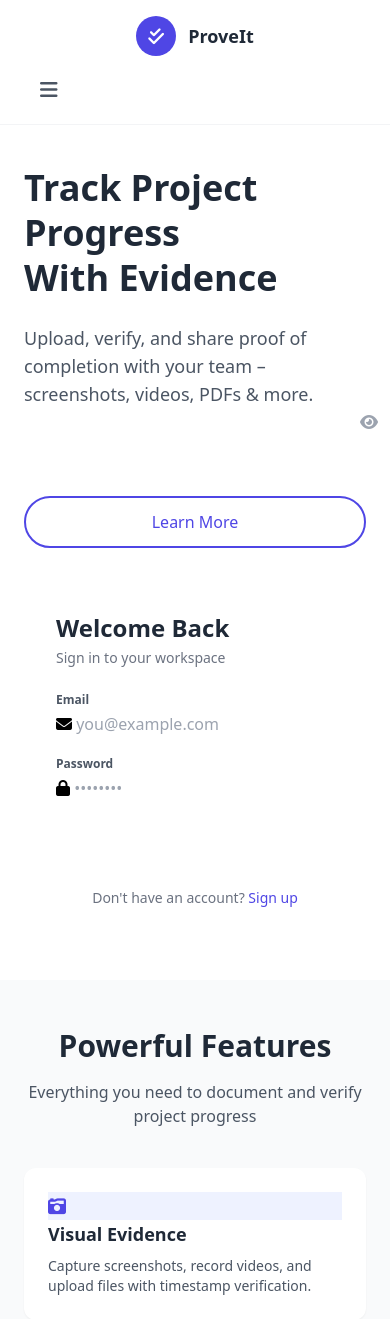
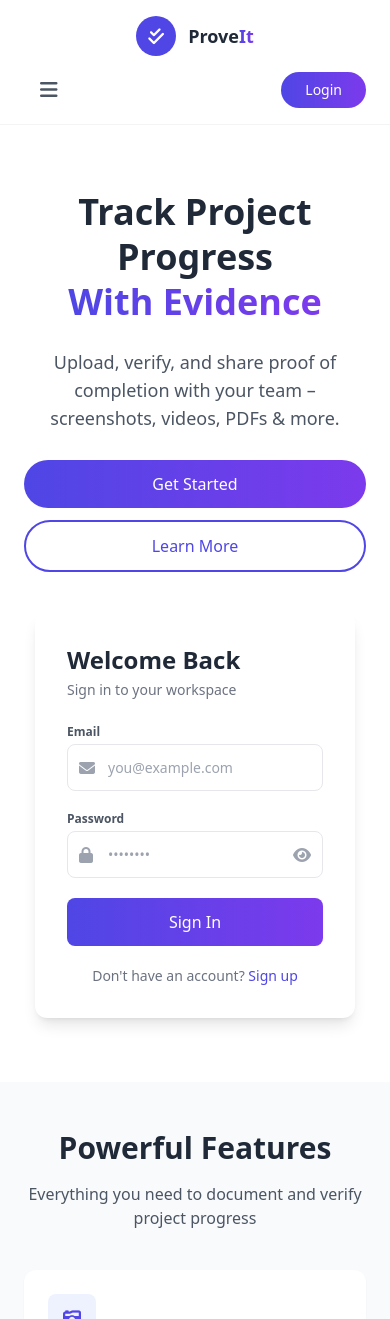
Before and after one commit to Oliverr48/proveit, a Flask app: page / in a window 390 px wide. Shown: the top 1319 px of the page. Run offline with Flask 3, Linux system fonts and the light colour scheme; some libraries are stand-ins or nearby versions.

Commit message:
Restructure project for Flask framework and center hero content
Changes include:
- Reorganize project to follow Flask directory conventions
  - Move HTML to templates/ folder
  - Organize static assets into static/css/ and static/js/ subfolders
- Update asset references to use Flask's url_for() template function
- Fix hero section centering on large screens
- Enhance container classes for better responsive behavior
- Improve spacing and alignment throughout landing page
- Add name attributes to form inputs for backend processing

This commit prepares the project for integration with our Flask backend while
maintaining consistent UI across all screen sizes.

```diff
--- a/templates/index.html
+++ b/templates/index.html
@@ -20,8 +20,8 @@
   </script>
   <!-- Font Awesome -->
   <link rel="stylesheet" href="https://cdnjs.cloudflare.com/ajax/libs/font-awesome/6.4.0/css/all.min.css">
-  <!-- Custom CSS - Updated path for subdirectory -->
-  <link rel="stylesheet" href="css/styles.css">
+  <!-- Custom CSS - Updated for Flask static file structure -->
+  <link rel="stylesheet" href="{{ url_for('static', filename='css/styles.css') }}">
 </head>
 <body class="bg-gray-50 antialiased">
   <!-- Main container - full height and width -->
@@ -68,17 +68,18 @@
         </nav>
       </div>
 
-      <!-- Hero Section -->
-      <section class="flex flex-col md:flex-row px-6 py-10 gap-8">
-        <!-- Hero content -->
-        <div class="md:w-1/2 space-y-6 mobile-order-2">
-          <h1 class="text-4xl font-extrabold text-gray-800 leading-tight">
+      <!-- Hero Section - Updated for consistent center alignment -->
+      <section class="container mx-auto px-6 py-16">
+        <div class="flex flex-col lg:flex-row items-center">
+          <!-- Hero content - Centered on all screen sizes -->
+          <div class="lg:w-1/2 text-center space-y-6 mb-10 lg:mb-0">
+            <h1 class="text-4xl lg:text-5xl font-extrabold text-gray-800 leading-tight">
               Track Project Progress <br><span class="gradient-text">With Evidence</span>
             </h1>
-          <p class="text-lg text-gray-600 max-w-md">
+            <p class="text-lg text-gray-600 max-w-md mx-auto">
               Upload, verify, and share proof of completion with your team – screenshots, videos, PDFs & more.
             </p>
-          <div class="flex flex-col sm:flex-row space-y-3 sm:space-y-0 sm:space-x-4 pt-1">
+            <div class="flex flex-col sm:flex-row space-y-3 sm:space-y-0 sm:space-x-4 pt-1 justify-center">
               <a href="#" class="btn-primary px-8 py-3 text-white rounded-full font-medium text-center">
                 Get Started
               </a>
@@ -89,7 +90,8 @@
           </div>
 
           <!-- Login card -->
-        <div class="md:w-1/2 card bg-white rounded-xl p-8 mobile-order-1">
+          <div class="lg:w-1/2 lg:pl-12">
+            <div class="card bg-white rounded-xl p-8 shadow-lg max-w-md mx-auto">
               <h2 class="text-2xl font-bold text-gray-800 mb-1">Welcome Back</h2>
               <p class="text-gray-500 text-sm mb-6">Sign in to your workspace</p>
 
@@ -100,7 +102,7 @@
                   <label class="block text-xs font-semibold text-gray-600 mb-1">Email</label>
                   <div class="input-wrapper">
                     <i class="fas fa-envelope input-icon"></i>
-                <input type="email" id="login-email" placeholder="you@example.com"
+                    <input type="email" id="login-email" name="email" placeholder="you@example.com"
                           class="input-field" required>
                   </div>
                   <p id="email-error" class="hidden text-xs text-red-500 mt-1">Enter a valid email</p>
@@ -111,7 +113,7 @@
                   <label class="block text-xs font-semibold text-gray-600 mb-1">Password</label>
                   <div class="input-wrapper">
                     <i class="fas fa-lock input-icon"></i>
-                <input type="password" id="login-password" placeholder="••••••••"
+                    <input type="password" id="login-password" name="password" placeholder="••••••••"
                           class="input-field" required minlength="6">
                     <button type="button" id="toggle-password" class="absolute right-3 top-1/2 transform -translate-y-1/2">
                       <i class="fas fa-eye text-gray-400"></i>
@@ -130,6 +132,8 @@
                   Don't have an account? <a href="#" class="text-primary-600 hover:underline">Sign up</a>
                 </p>
               </form>
+            </div>
+          </div>
         </div>
       </section>
 
@@ -181,7 +185,7 @@
     </div>
   </div>
 
-  <!-- Custom JavaScript - Updated path for subdirectory -->
-  <script src="js/script.js"></script>
+  <!-- Custom JavaScript - Updated for Flask static file structure -->
+  <script src="{{ url_for('static', filename='js/script.js') }}"></script>
 </body>
 </html>
```
Also changed, not shown: static/css/styles.css (renamed from static/styles.css), static/js/script.js (renamed from static/script.js). Lines whose indentation alone changed are shown as unchanged.
